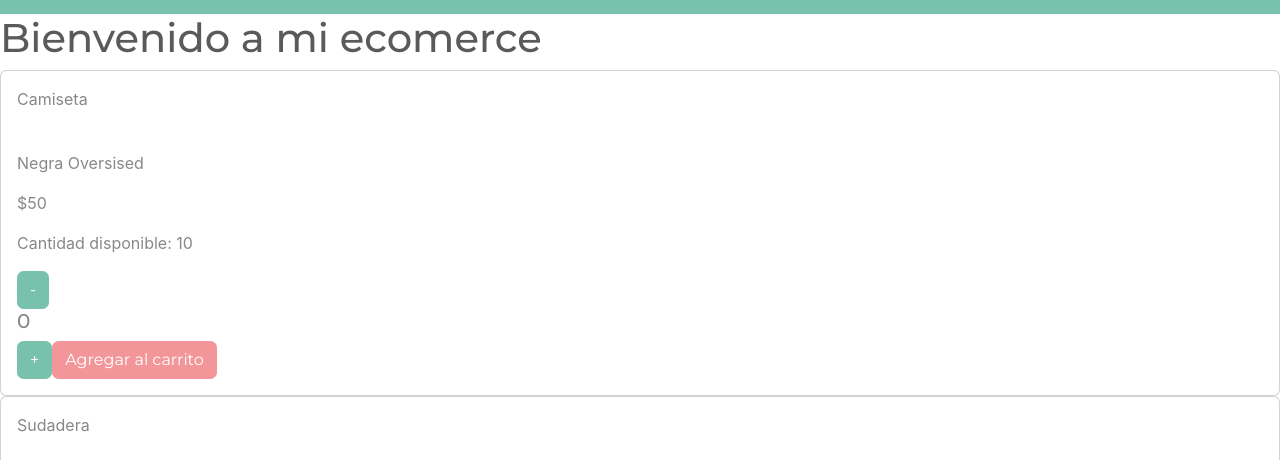
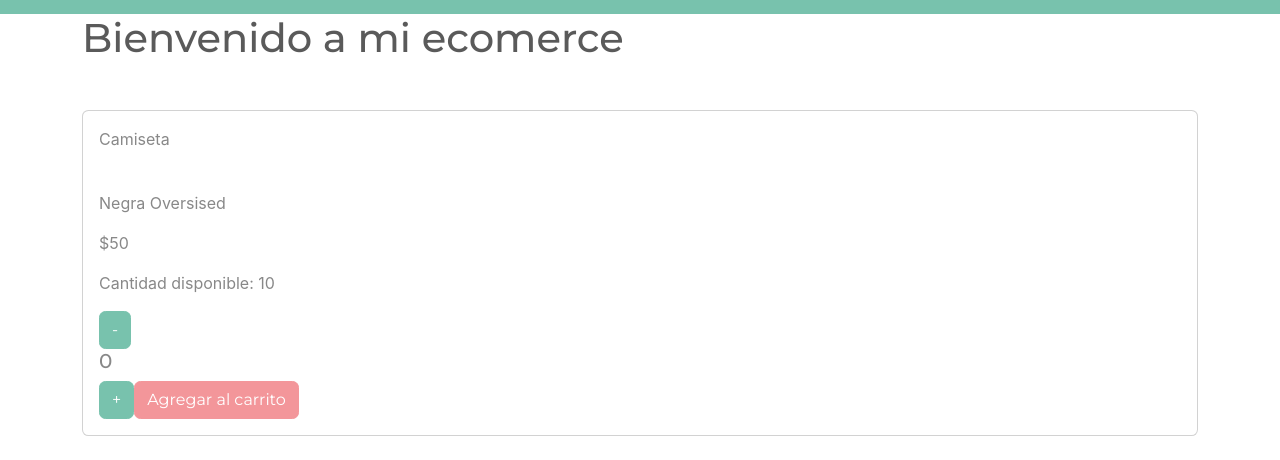
Before and after one commit to n11n00/51205-React, a React (Create React App) app: page / in a window 1280 px wide. Shown: the part 340-800 px from the top of the page. Built offline with nearby package versions, Linux system fonts and the light colour scheme.

Commit message:
commit 353

```diff
--- a/src/App.js
+++ b/src/App.js
@@ -2,14 +2,34 @@ import './App.css';
 import Navbar from './components/Navbar'
 import ItemListContainer from './components/ItemListContainer';
 import ItemComponent from './components/ItemComponent';
-import { useState } from 'react';
+import { useState, useEffect } from 'react';
 
 
 
 
 function App() {
     const [count,setCount] = useState(0);
-    const items = [{
+    const [items,setItems] = useState([]);
+    // const items = [{
+    //   title: "Camiseta",
+    //   description: "Negra Oversised",
+    //   price: 50
+    // },
+    // {
+    //   title: "Sudadera",
+    // description: "Blanca Oversised",
+    // price: 50
+    // },
+    // {
+    //   title: "Pants",
+    //   description: "Cargo Beige",
+    //   price: 100
+    // }];
+
+    useEffect(() =>{
+       new Promise ((resolve, reject) =>{
+        setTimeout(() => {
+          resolve ([{
             title: "Camiseta",
             description: "Negra Oversised",
             price: 50
@@ -23,23 +43,38 @@ function App() {
             title: "Pants",
             description: "Cargo Beige",
             price: 100
-    }];
+          }])
+        }, 2000);
+      })
+      .then((result) => {
+         setItems(result);
+      })
+      .catch((error) =>{
+        console.log("ups algo fallo");
+      } );
+
+    },[]);
+
+
+
     const updateCount = () =>{
       setCount(count+1);
     };
 
   return (
-    <div>
+    <>
       <Navbar/>
+        <div className="container">
           <ItemListContainer saludo= "Bienvenido a mi ecomerce"/>
           {
             items.map((item,index) => {
-          return <ItemComponent key={index} title={item['title']} description={item['description']} price={item['price']} handlerUpdate={updateCount}/>;
+              return <ItemComponent key={index} data={item} handlerUpdate={updateCount}/>;
             })
           }
 
           <h2>Total Productos: {count}</h2>
         </div>
+    </>
   );
 }
 
--- a/src/components/ItemComponent.jsx
+++ b/src/components/ItemComponent.jsx
@@ -4,7 +4,8 @@ import ItemCount from "./ItemCount";
 
 
 const ItemComponent =(props) =>{
-    const {title,urlImage,description,price,handlerUpdate} = props;
+    const {data,handlerUpdate} = props;
+    const {title,urlImage,description,price} =data;
     const [stock,setStock ] = useState(10);
     const handlerActionAdd = () => {
         if(stock > 0){
@@ -22,7 +23,7 @@ const ItemComponent =(props) =>{
 
         return(
             <>
-                <div className="card">
+                <div className="card mt-5">
                     <div className="card-body">
                         <p>{title}</p>
                         <img  src={urlImage} alt="" />
```
Lines whose indentation alone changed are shown as unchanged.
